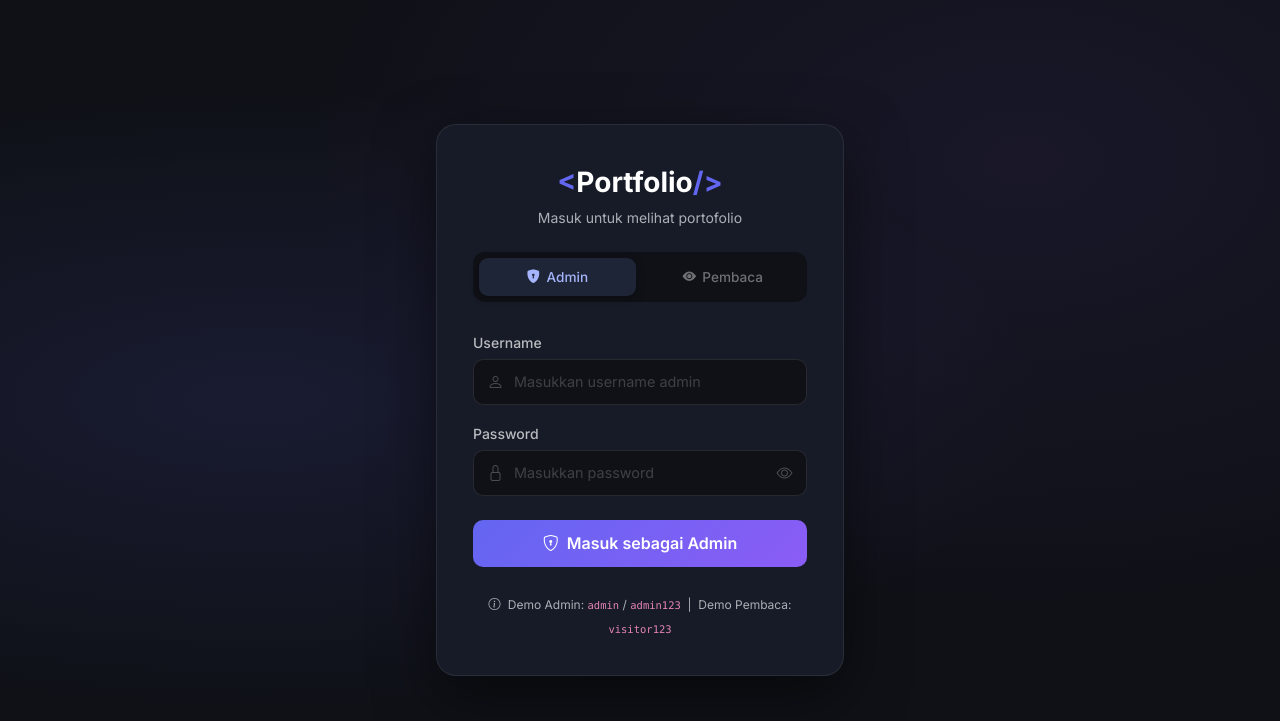
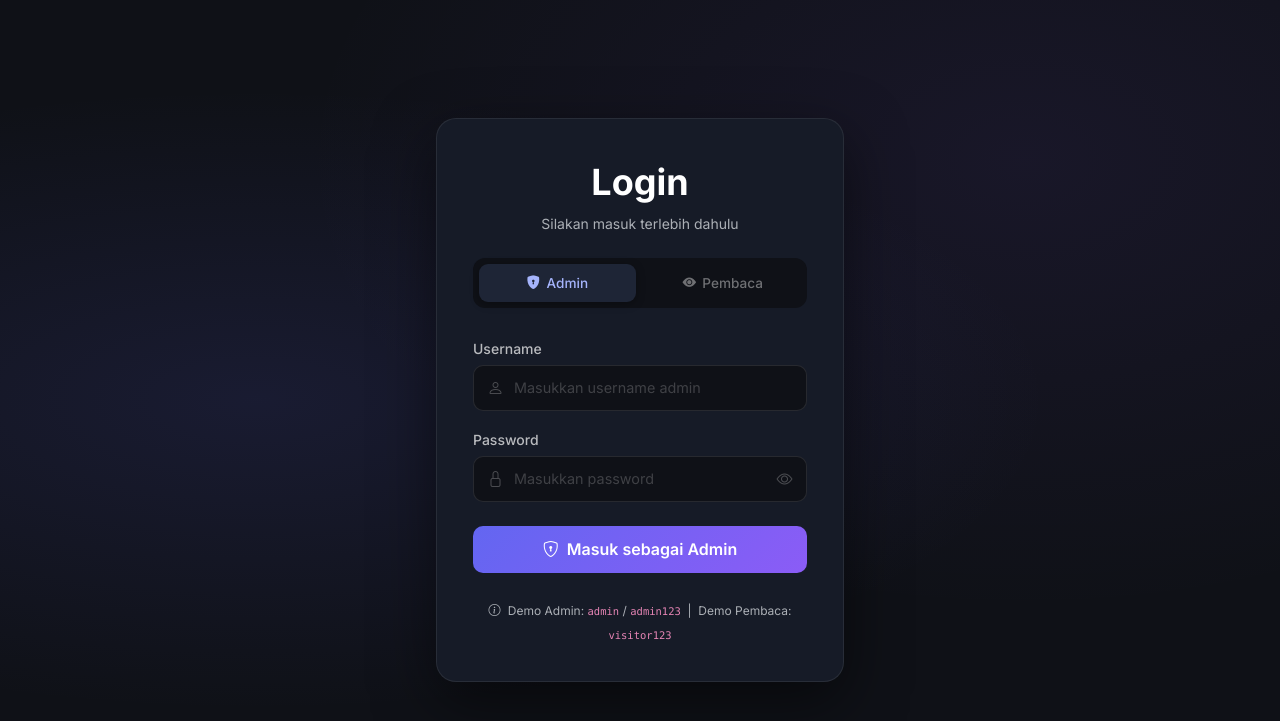
Before and after one commit to malfahrezi30-xxx/Capstone_WebProject, a Flask app: page /login in a window 1280 px wide. Shown: the top 721 px of the page. Run offline with Flask 3, Linux system fonts and the light colour scheme.

Commit message:
Change login screen text from Portfolio to Login and remove bracket symbols

```diff
--- a/templates/dashboard/login.html
+++ b/templates/dashboard/login.html
@@ -3,7 +3,7 @@
 <head>
     <meta charset="UTF-8">
     <meta name="viewport" content="width=device-width, initial-scale=1.0">
-    <title>Login | Portfolio</title>
+    <title>Login</title>
     <link rel="icon" type="image/x-icon" href="{{ url_for('static', filename='favicon.ico') }}">
     <link href="https://cdn.jsdelivr.net/npm/bootstrap@5.3.2/dist/css/bootstrap.min.css" rel="stylesheet">
     <link href="https://cdn.jsdelivr.net/npm/bootstrap-icons@1.11.3/font/bootstrap-icons.css" rel="stylesheet">
@@ -101,10 +101,10 @@
     <div class="login-card">
         <!-- Logo -->
         <div class="text-center mb-4">
-            <div class="login-logo mb-1">
-                <span class="logo-bracket">&lt;</span>Portfolio<span class="logo-bracket">/&gt;</span>
+            <div class="login-logo mb-1" style="font-size: 2.25rem; font-weight: 800; color: #fff;">
+                Login
             </div>
-            <p class="text-muted mb-0" style="font-size:.875rem;">Masuk untuk melihat portofolio</p>
+            <p class="text-muted mb-0" style="font-size:.875rem;">Silakan masuk terlebih dahulu</p>
         </div>
 
         <!-- Tab Pilihan Role -->
```
